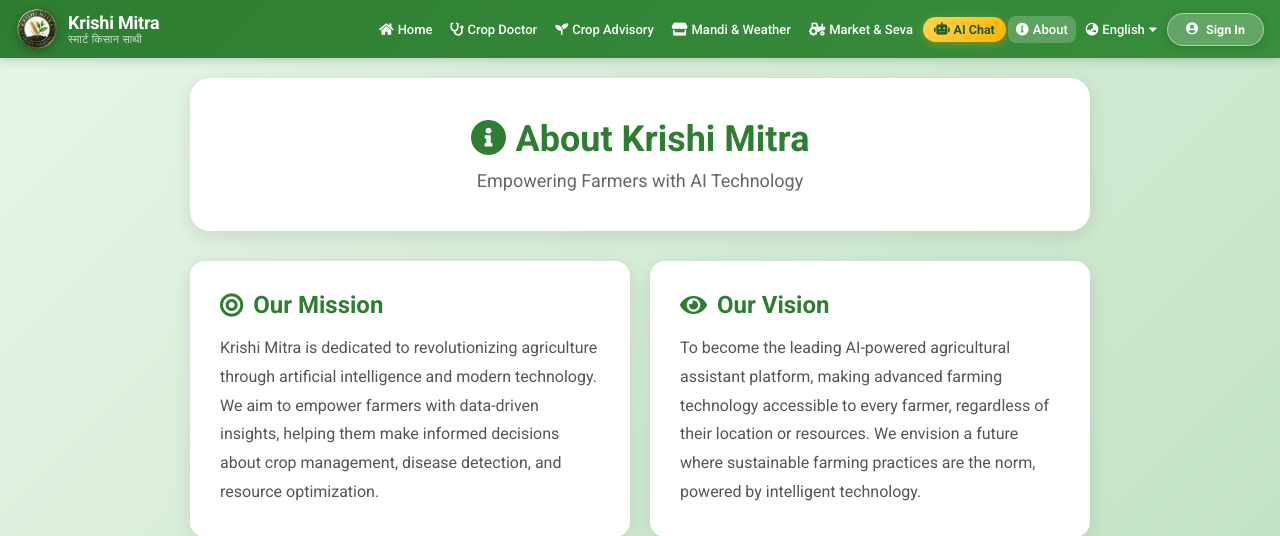
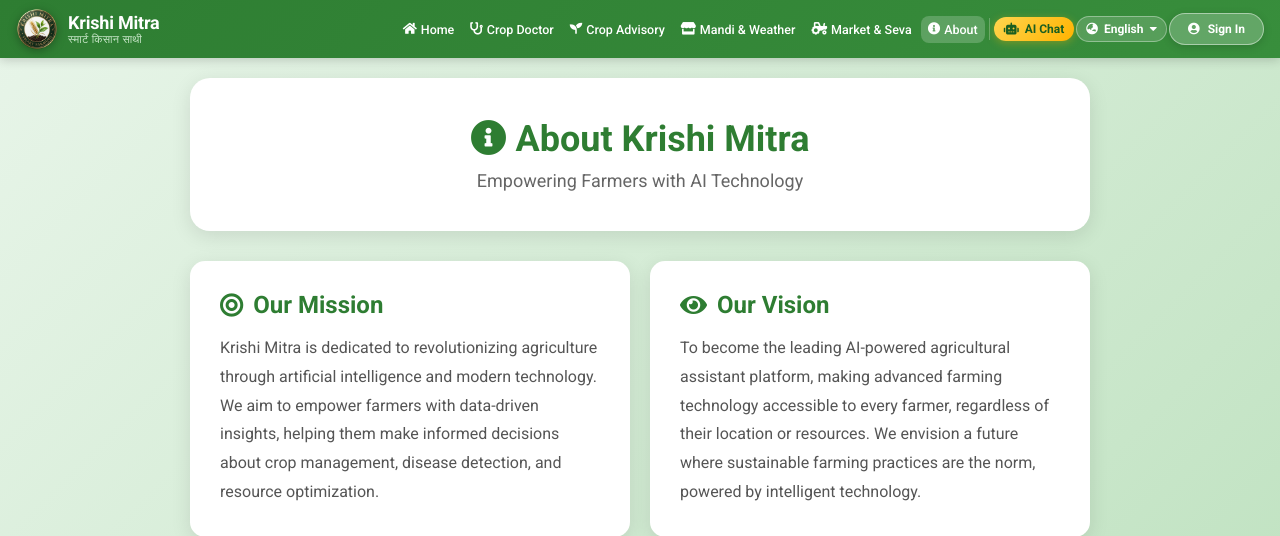
Before and after one commit to durgesh261/Krishi_Mitra, a Flask app: page /about in a window 1280 px wide. Shown: the top 536 px of the page. Run offline with Flask 3, Linux system fonts and the light colour scheme.

Commit message:
Rearrange navbar with clean navigation grouping, visual divider, and balanced action cluster pills

```diff
--- a/static/css/style.css
+++ b/static/css/style.css
@@ -139,16 +139,29 @@ body,
   color: #ffd54f;
 }
 
+/* Navbar Actions & CTA Cluster */
+.nav-cluster-divider {
+  width: 1px;
+  height: 22px;
+  background: rgba(255, 255, 255, 0.25);
+  margin: 0 4px;
+  flex-shrink: 0;
+}
+
 .nav-chat-highlight {
   background: linear-gradient(135deg, #ffd54f 0%, #ffb300 100%) !important;
   color: #1b5e20 !important;
   font-weight: 700 !important;
-  padding: 6px 14px !important;
-  border-radius: 22px !important;
+  padding: 6px 13px !important;
+  border-radius: 20px !important;
   box-shadow: 0 2px 8px rgba(255, 179, 0, 0.35) !important;
   transition: all 0.25s ease !important;
   white-space: nowrap;
   flex-shrink: 0;
+  font-size: 13px !important;
+  display: inline-flex !important;
+  align-items: center !important;
+  gap: 6px !important;
 }
 
 .nav-chat-highlight:hover {
@@ -156,6 +169,52 @@ body,
   color: #1b5e20 !important;
   transform: translateY(-1px);
   box-shadow: 0 4px 12px rgba(0, 0, 0, 0.25) !important;
+}
+
+.nav-lang-pill {
+  background: rgba(255, 255, 255, 0.16) !important;
+  border: 1px solid rgba(255, 255, 255, 0.35) !important;
+  color: #ffffff !important;
+  padding: 6px 13px !important;
+  border-radius: 20px !important;
+  font-size: 13px !important;
+  font-weight: 600 !important;
+  transition: all 0.25s ease !important;
+  white-space: nowrap;
+  flex-shrink: 0;
+  display: inline-flex !important;
+  align-items: center !important;
+  gap: 6px !important;
+}
+
+.nav-lang-pill:hover,
+.dropdown.active .nav-lang-pill {
+  background: rgba(255, 255, 255, 0.28) !important;
+  color: #ffffff !important;
+}
+
+.nav-auth-pill {
+  background: rgba(255, 255, 255, 0.18) !important;
+  border: 1px solid rgba(255, 255, 255, 0.4) !important;
+  color: #ffffff !important;
+  padding: 6px 14px !important;
+  border-radius: 20px !important;
+  font-size: 13px !important;
+  font-weight: 600 !important;
+  transition: all 0.25s ease !important;
+  white-space: nowrap;
+  flex-shrink: 0;
+  display: inline-flex !important;
+  align-items: center !important;
+  gap: 6px !important;
+}
+
+.nav-auth-pill:hover,
+.nav-auth-pill.active {
+  background: #ffffff !important;
+  color: #2e7d32 !important;
+  box-shadow: 0 3px 10px rgba(0, 0, 0, 0.2) !important;
+  transform: translateY(-1px);
 }
 
 .nav-logo {
@@ -217,17 +276,24 @@ body,
     gap: 2px;
   }
   .nav-links a {
-    padding: 6px 8px;
-    font-size: 13px;
+    padding: 6px 7px;
+    font-size: 12.5px;
     gap: 4px;
   }
+  .nav-cluster-divider {
+    margin: 0 2px;
+  }
   .nav-chat-highlight {
+    padding: 5px 10px !important;
+    font-size: 12px !important;
+  }
+  .nav-lang-pill {
+    padding: 5px 9px !important;
+    font-size: 12px !important;
+  }
+  .nav-auth-pill {
     padding: 5px 11px !important;
-    font-size: 12.5px !important;
-  }
-  .nav-auth-pill {
-    padding: 5px 12px !important;
-    font-size: 12.5px !important;
+    font-size: 12px !important;
   }
 }
 
@@ -451,6 +517,22 @@ body.drawer-open {
   .lang-dropdown-menu a:hover {
     background: rgba(255, 255, 255, 0.12) !important;
   }
+
+  .nav-cluster-divider {
+    width: 100%;
+    height: 1px;
+    background: rgba(255, 255, 255, 0.2);
+    margin: 8px 0;
+  }
+
+  .nav-chat-highlight,
+  .nav-lang-pill,
+  .nav-auth-pill {
+    width: 100% !important;
+    border-radius: 8px !important;
+    justify-content: flex-start !important;
+    padding: 10px 14px !important;
+  }
 }
 
 /* Main Content */
--- a/templates/base.html
+++ b/templates/base.html
@@ -159,7 +159,20 @@
           </ul>
         </li>
 
-        <!-- Direct Action: AI Chat Button -->
+        <!-- 5. Info: About Us -->
+        <li>
+          <a
+            href="/about"
+            class="{% if request.endpoint == 'about' %}active{% endif %}"
+            data-i18n="nav_about"
+            ><i class="fas fa-info-circle"></i> About</a
+          >
+        </li>
+
+        <!-- Elegant Separator Between Nav Links & Action Cluster -->
+        <li class="nav-cluster-divider" aria-hidden="true"></li>
+
+        <!-- Action 1: Ask Mitra AI -->
         <li>
           <a
             href="/chat"
@@ -169,19 +182,9 @@
           >
         </li>
 
-        <!-- Info Pages -->
-        <li>
-          <a
-            href="/about"
-            class="{% if request.endpoint == 'about' %}active{% endif %}"
-            data-i18n="nav_about"
-            ><i class="fas fa-info-circle"></i> About</a
-          >
-        </li>
-
-        <!-- 10 Indian Regional Languages Switcher Dropdown -->
+        <!-- Action 2: 10 Indian Regional Languages Switcher Dropdown -->
         <li class="dropdown lang-nav-item">
-          <a href="#" class="dropdown-toggle" id="currentLangBtn" title="Choose Language / भाषा चुनें">
+          <a href="#" class="dropdown-toggle nav-lang-pill" id="currentLangBtn" title="Choose Language / भाषा चुनें">
             <i class="fas fa-globe-asia"></i> <span id="currentLangLabel">English</span> <i class="fas fa-caret-down"></i>
           </a>
           <ul class="dropdown-menu lang-dropdown-menu">
@@ -204,10 +207,10 @@
           </ul>
         </li>
 
-        <!-- User Menu -->
+        <!-- Action 3: User Menu / Sign In -->
         {% if session.user_id %}
         <li class="dropdown">
-          <a href="#" class="dropdown-toggle" data-i18n="nav_account">
+          <a href="#" class="dropdown-toggle nav-auth-pill" data-i18n="nav_account">
             <i class="fas fa-user-circle"></i> {{ session.username or 'Account' }}
             <i class="fas fa-caret-down"></i>
           </a>
```
